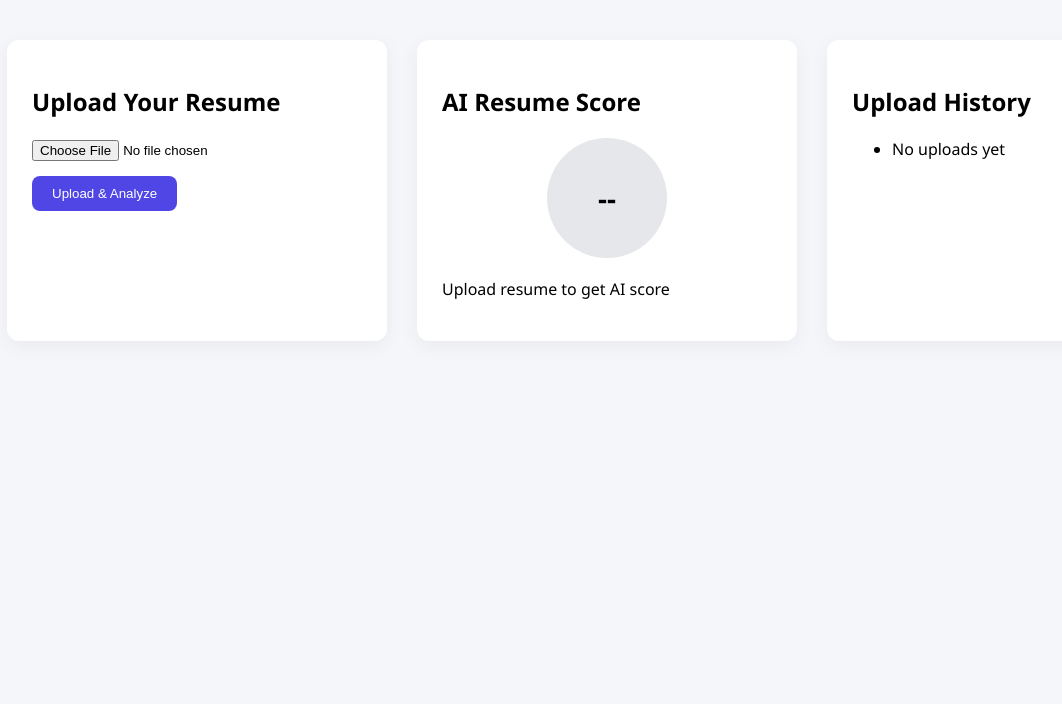
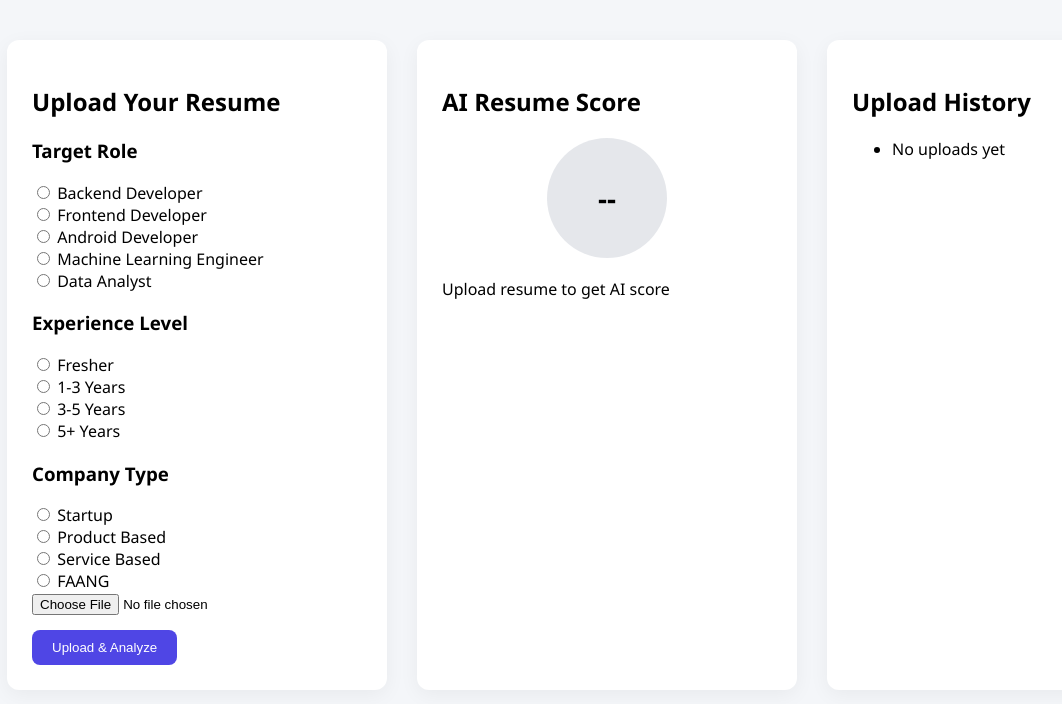
Before and after one commit to anup-codes/AI-Resume-Checker, a Django app: page /analysis/ in a window 1280 px wide. Shown: the part 54-758 px from the top of the page, without its empty margins (33-1095 px from the left). Run offline with Django 5.2, Linux system fonts and the light colour scheme; the visitor is signed in with stand-in values (Sample User, id 1).

Commit message:
survey questions added

```diff
--- a/djangosessionauth/myapp/urls.py
+++ b/djangosessionauth/myapp/urls.py
@@ -10,7 +10,6 @@ from django.conf.urls.static import static
 # Define URL patterns
 urlpatterns = [
     path("admin/", admin.site.urls),                     # Admin interface
-    path('resume/', upload_resume, name='upload_resume'),# Resume page
     path("auth/", auth_page, name="auth"),               # auth page
     path("dashboard/", dashboard_view, name="dashboard"),# dashboard page
     path('resume/', upload_resume, name='upload_resume'),# upload resume
--- a/djangosessionauth/myapp/views.py
+++ b/djangosessionauth/myapp/views.py
@@ -9,22 +9,54 @@ import os
 from .ai_utils import analyze_resume
 from .models import Resume
 
+from django.contrib.auth.decorators import login_required
+from .models import Resume, ResumeSurvey
+from .ai_utils import analyze_resume
+
+
+
 @login_required
 def resume_analysis_view(request):
     if request.method == "POST" and request.FILES.get("resume"):
 
         resume_file = request.FILES["resume"]
 
+        target_role = request.POST.get("target_role")
+        experience_level = request.POST.get("experience_level")
+        company_type = request.POST.get("company_type")
+
+        if not target_role or not experience_level or not company_type:
+            return render(request, "dashboard.html", {
+                "error": "Please complete the survey before submitting."
+            })
+
+
+        # 1️⃣ Save Resume
         resume_instance = Resume.objects.create(
             user=request.user,
             resume=resume_file
         )
 
-        result = analyze_resume(resume_instance.resume.path)
+        # 2️⃣ Save Survey Linked to Resume
+        ResumeSurvey.objects.create(
+            resume=resume_instance,
+            target_role=target_role,
+            experience_level=experience_level,
+            company_type=company_type,
+        )
+
+        # 3️⃣ Run AI with contextual data
+        result = analyze_resume(
+            resume_instance.resume.path,
+            target_role,
+            experience_level,
+            company_type
+        )
 
         return render(request, "analysis.html", {"result": result})
 
     return render(request, "dashboard.html")
+
 
 
 def upload_resume(request):
--- a/djangosessionauth/templates/analysis.html
+++ b/djangosessionauth/templates/analysis.html
@@ -8,6 +8,10 @@
     <li>Keywords: {{ result.breakdown.keywords }}/20</li>
     <li>Presentation: {{ result.breakdown.presentation }}/20</li>
 </ul>
+<form method="POST" enctype="multipart/form-data">
+    {% csrf_token %}
+
+
 
 <h3>Full AI Analysis</h3>
 <pre>{{ result.raw_analysis }}</pre>
--- a/djangosessionauth/templates/dashboard.html
+++ b/djangosessionauth/templates/dashboard.html
@@ -23,9 +23,88 @@
 <div class="card upload-card">
     <h2>Upload Your Resume</h2>
 
-        <form id="resumeForm" enctype="multipart/form-data" method="post">
+    <form method="POST" action="{% url 'analysis' %}" enctype="multipart/form-data">
         {% csrf_token %}
+
+        <!-- Survey Section -->
+<div class="survey-section">
+
+    <h3>Target Role</h3>
+    <label>
+        <input type="radio" name="target_role" value="backend" required>
+        Backend Developer
+    </label><br>
+
+    <label>
+        <input type="radio" name="target_role" value="frontend">
+        Frontend Developer
+    </label><br>
+
+    <label>
+        <input type="radio" name="target_role" value="android">
+        Android Developer
+    </label><br>
+
+    <label>
+        <input type="radio" name="target_role" value="ml">
+        Machine Learning Engineer
+    </label><br>
+
+    <label>
+        <input type="radio" name="target_role" value="data">
+        Data Analyst
+    </label><br>
+
+
+    <h3>Experience Level</h3>
+    <label>
+        <input type="radio" name="experience_level" value="fresher" required>
+        Fresher
+    </label><br>
+
+    <label>
+        <input type="radio" name="experience_level" value="junior">
+        1-3 Years
+    </label><br>
+
+    <label>
+        <input type="radio" name="experience_level" value="mid">
+        3-5 Years
+    </label><br>
+
+    <label>
+        <input type="radio" name="experience_level" value="senior">
+        5+ Years
+    </label><br>
+
+
+    <h3>Company Type</h3>
+    <label>
+        <input type="radio" name="company_type" value="startup" required>
+        Startup
+    </label><br>
+
+    <label>
+        <input type="radio" name="company_type" value="product">
+        Product Based
+    </label><br>
+
+    <label>
+        <input type="radio" name="company_type" value="service">
+        Service Based
+    </label><br>
+
+    <label>
+        <input type="radio" name="company_type" value="faang">
+        FAANG
+    </label><br>
+
+</div>
+
+
+        <!-- Resume Upload -->
         <input type="file" name="resume" required>
+
         <button type="submit" class="upload-btn">
             <span class="btn-text">Upload & Analyze</span>
             <span class="spinner"></span>
```
Also changed, not shown: djangosessionauth/myapp/ai_utils.py (+12 -4 lines), djangosessionauth/myapp/models.py (+31 -0 lines), djangosessionauth/myapp/migrations/0004_resumesurvey.py (added), 10 other files. Lines whose indentation alone changed are shown as unchanged.
